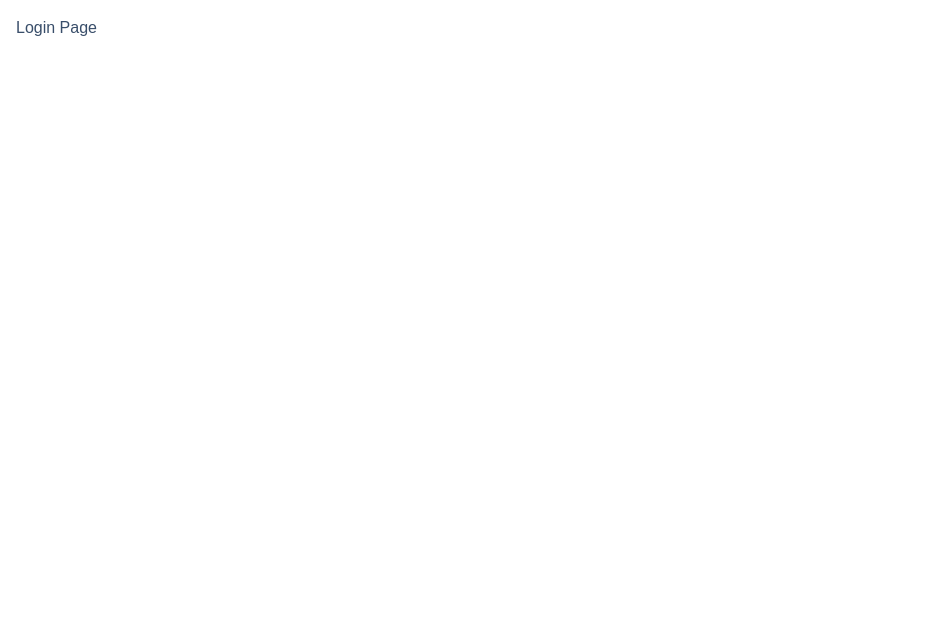
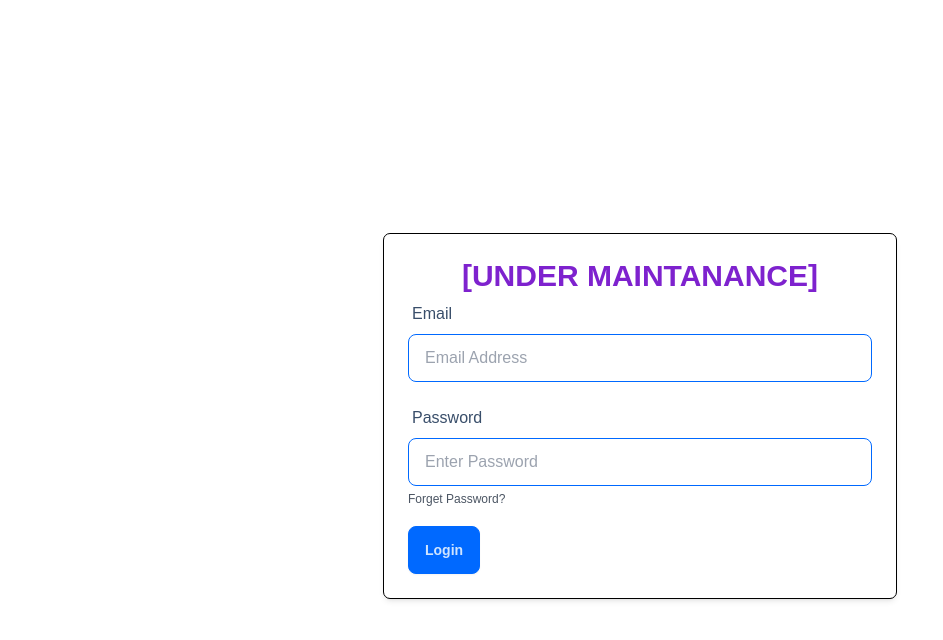
Before and after one commit to PaulNMwaura/site, a Next.js app: page / in a window 1280 px wide. Shown: the top 640 px of the page, without its empty margins (0-943 px from the left). Built offline with nearby package versions, Linux system fonts and the light colour scheme.

Commit message:
Added login page. Set landing page to login page

```diff
--- a/app/Home/page.tsx
+++ b/app/Home/page.tsx
@@ -5,12 +5,12 @@ import Navbar from "../ui_components/navbar/Navbar";
 import { Roboto, Bebas_Neue } from 'next/font/google';
 
 const roboto = Roboto({
-  weight: '400', // Define weights, styles
+  weight: '400',
   subsets: ['latin'],
 });
 
 const bebas = Bebas_Neue({
-  weight: '400', // Define weights, styles
+  weight: '400',
   subsets: ['latin'],
 });
 
@@ -37,8 +37,8 @@ const Home = () => {
             </div>
         </div>
         <div className="w-full h-fit flex place-content-center">
-            <div className="relative w-3/4 min-h-96 bg-slate-900 place-content-center text-center rounded-3xl">
-            <p className="font-bold text-3xl bg-gradient-to-l from-purple-500 to-orange-600 text-transparent bg-clip-text">
+            <div className="relative w-3/4 min-h-96 bg-slate-900 place-content-center text-center rounded-3xl transform hover:scale-[1.10] transition-transform duration-300 z-10">
+                <p className="p-10 font-bold text-3xl bg-gradient-to-l from-purple-500 to-orange-600 text-transparent bg-clip-text">
                     MAKING IT EASIER TO: <br /> <br />
                     FIND A STYLISTS NEAR YOU <br />
                     VIEW PREVIOUS WORK DONE BY THEM <br />
@@ -47,27 +47,38 @@ const Home = () => {
             </div>
         </div>
         <div className="relative min-w-full min-h-fit flex flex-col items-center justify-center bg-white"> {/* {height/width fit content is very powerful} */}
-
-            <div className="pt-20 w-fit h-fit font-bold text-6xl text-purple-500 text-center">
+            <div className="pt-20 w-fit h-fit font-bold text-6xl text-black text-center">
             WHICH SERVICE ARE YOU LOOKING FOR?
             </div>
             <div className="w-[90%] h-1/2 bg-white justify-items-center grid grid-cols-1 md:grid-cols-2 lg:grid-cols-4 gap-20 p-10">
-            <a href="." className="w-[80%] md:w-56 h-72 bg-red-500 flex flex-col place-content-end text-center font-bold text-white rounded-3xl">
-                <p>BARBERS</p>
-                <div className="w-full h-5/6 bg-emerald-700 rounded-ss-full">
-
+                <a href="./Home" className="w-[80%] md:w-56 h-72 bg-red-500 flex flex-col place-content-end text-center font-bold text-white rounded-3xl shadow-2xl overflow-hidden transform hover:scale-[1.05] transition-transform duration-300">
+                    <p className='p-5'>BARBERS</p>
+                    <div className='w-full h-full'>
+                        <div className="w-full h-full bg-teal-500 rounded-ss-full">
                         </div>
-
+                    </div>
                 </a>
-            <div className="w-[80%] md:w-56 h-72 bg-red-500 flex items-center justify-center text-center font-bold text-white rounded-3xl">
-                <p>HAIR STYLERS</p>
+                <a href="./Home" className="w-[80%] md:w-56 h-72 bg-red-500 flex flex-col place-content-end text-center font-bold text-white rounded-3xl shadow-2xl overflow-hidden transform hover:scale-[1.05] transition-transform duration-300">
+                    <p className='p-5'>HAIR STYLERS</p>
+                    <div className='w-full h-full'>
+                        <div className="w-full h-full bg-teal-500 rounded-se-full">
                         </div>
-            <div className="w-[80%] md:w-56 h-72 bg-red-500 flex items-center justify-center text-center font-bold text-white rounded-3xl">
-                <p>BRAIDERS</p>
                     </div>
-            <div className="w-[80%] md:w-56 h-72 bg-red-500 flex items-center justify-center text-center font-bold text-white rounded-3xl">
-                <p>OTHER</p>
+                </a>
+                <a href="./Home" className="w-[80%] md:w-56 h-72 bg-red-500 flex flex-col place-content-end text-center font-bold text-white rounded-3xl shadow-2xl overflow-hidden transform hover:scale-[1.05] transition-transform duration-300">
+                    <p className='p-5'>BRAIDERS</p>
+                    <div className='w-full h-full'>
+                        <div className="w-full h-full bg-teal-500 rounded-es-full">
                         </div>
+                    </div>
+                </a>
+                <a href="./Home" className="w-[80%] md:w-56 h-72 bg-red-500 flex flex-col place-content-end text-center font-bold text-white rounded-3xl shadow-2xl overflow-hidden transform hover:scale-[1.05] transition-transform duration-300">
+                    <p className='p-5'>OTHER</p>
+                    <div className='w-full h-full'>
+                        <div className="w-full h-full bg-teal-500 rounded-ee-full">
+                        </div>
+                    </div>
+                </a>
             </div>
         </div>
         <div className="relative min-w-full min-h-fit bg-stone-500 flex place-content-center text-center text-white rounded-3xl">
--- a/app/Login/page.tsx
+++ /dev/null
@@ -1,11 +0,0 @@
-import React from 'react'
-
-const Login = () => {
-  return (
-    <div>
-
-    </div>
-  )
-}
-
-export default Login
--- /dev/null
+++ b/app/login/LoginPage.tsx
@@ -0,0 +1,33 @@
+import React from 'react'
+
+const LoginPage = () => {
+  return (
+    <div>
+      <div className="relative flex flex-col justify-center h-screen overflow-hidden">
+        <div className="outline outline-black outline-1 w-full p-6 m-auto bg-white rounded-md shadow-md lg:max-w-lg">
+            <h1 className="text-3xl font-semibold text-center text-purple-700">[UNDER MAINTANANCE]</h1>
+            <form className="space-y-4">
+                <div>
+                    <label className="label">
+                        <span className="text-base label-text">Email</span>
+                    </label>
+                    <input type="text" placeholder="Email Address" className="w-full input input-bordered input-primary" />
+                </div>
+                <div>
+                    <label className="label">
+                        <span className="text-base label-text">Password</span>
+                    </label>
+                    <input type="password" placeholder="Enter Password" className="w-full input input-bordered input-primary" />
+                </div>
+                <a href="#" className="text-xs text-gray-600 hover:underline hover:text-blue-600">Forget Password?</a>
+                <div>
+                    <button className="btn btn-primary ">Login</button>
+                </div>
+            </form>
+        </div>
+      </div>
+    </div>
+  )
+}
+
+export default LoginPage
--- a/app/page.tsx
+++ b/app/page.tsx
@@ -1,14 +1,14 @@
 'use client';
 
 import React from "react";
-// import Homepage from "./Login/Home/page";
+import LoginPage from "./login/LoginPage";
 // import Navbar from "./ui_components/navbar/Navbar";
 
-export default function Login() {
+export default function app() {
 
   return (
     <div>
-      Login Page
+      <LoginPage />
     </div>
   );
 }
```
Also changed, not shown: 1 other file (tests, documents, lock files or other folders). Lines whose indentation alone changed are shown as unchanged.
